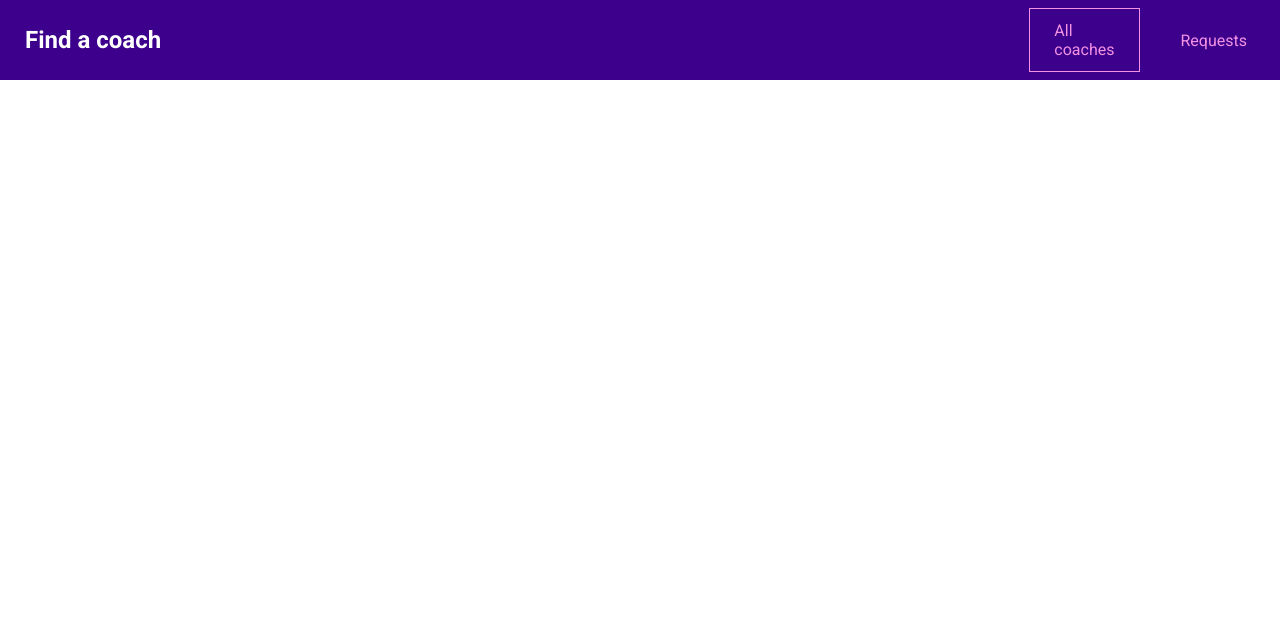
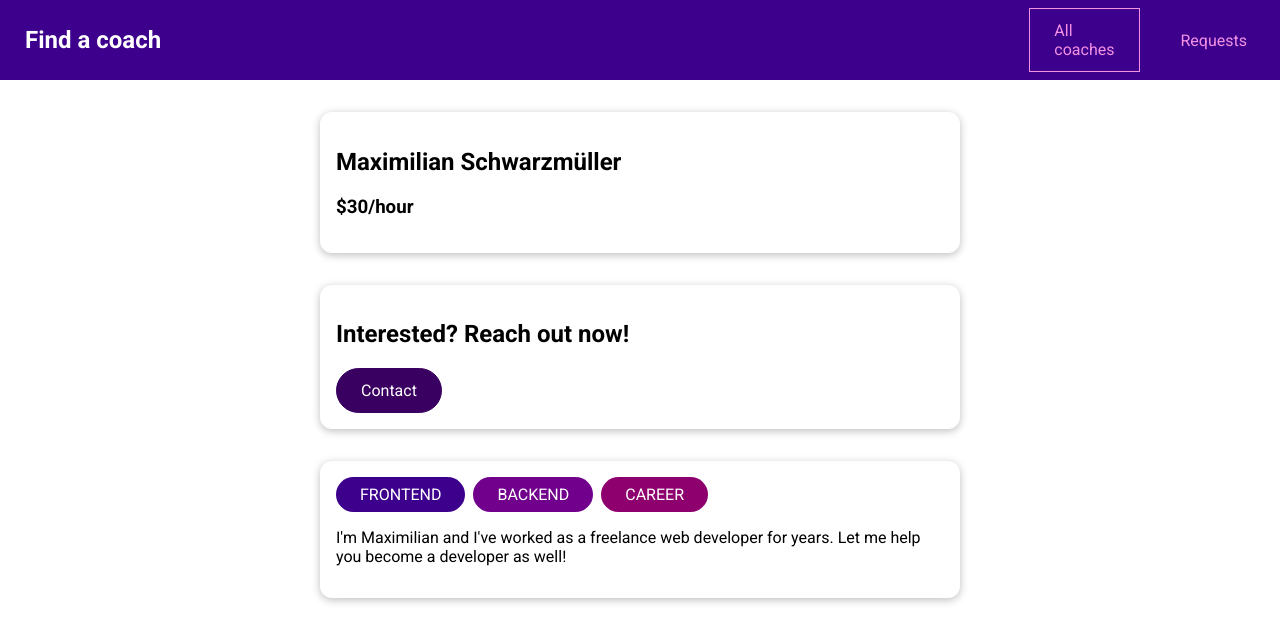
Before and after one commit to abhishek1234graphs/vueapp, a Vue app: page /coaches/c1 in a window 1280 px wide. Shown: the top 642 px of the page. Built offline with nearby package versions, Linux system fonts and the light colour scheme.

Commit message:
Built the Coaches Detail page

```diff
--- a/src/components/coaches/CoachItem.vue
+++ b/src/components/coaches/CoachItem.vue
@@ -4,7 +4,6 @@
         <h4>${{ rate }}/hour</h4>
         <div>
             <base-badge v-for="area in areas" v-bind:key="area" :type="area" :title="area">
-
             </base-badge>
         </div>
         <div class="actions">
--- a/src/pages/coaches/CoachDetail.vue
+++ b/src/pages/coaches/CoachDetail.vue
@@ -1,8 +1,59 @@
 <template>
-    <section></section>
+    <span>
+        <section>
+            <base-card>
+                <h2>{{ fullName }}</h2>
+                <h3>${{ rate }}/hour</h3>
+            </base-card>
+        </section>
+        <section>
+            <header>
+                <base-card>
+                    <h2>Interested? Reach out now!</h2>
+                    <base-button link :to="contactLink">Contact</base-button>
+                </base-card>
+            </header>
+            <router-view></router-view>
+        </section>
+        <section>
+            <base-card>
+                <base-badge v-for="area in areas" :key="area" :title="area" :type="area">
+                </base-badge>
+                <p>{{ description }}</p>
+            </base-card>
+        </section>
+    </span>
+
 </template>
 <script>
 export default {
-
+    props:['id'],
+    data(){
+        return {
+            selectedCoach: null
+        }
+    },
+    computed:{
+        fullName(){
+            return this.selectedCoach.firstName + ' ' + this.selectedCoach.lastName
+        },
+        contactLink(){
+            return this.$route.path + '/contact';
+        },
+        areas(){
+            return this.selectedCoach.areas;
+        },
+        rate(){
+            return this.selectedCoach.hourlyRate;
+        },
+        description(){
+            return this.selectedCoach.description
+        }
+    },
+    created(){
+        this.selectedCoach = this.$store.getters['coaches/coaches'].find(
+            (coach) => coach.id === this.id
+        )
+    }
 }
 </script>
--- a/src/router.js
+++ b/src/router.js
@@ -8,9 +8,13 @@
 import NotFound from './pages/NotFound.vue';
 
 const routes = [
-        { path: '/coaches/:id',component:CoachDetail,children:[
-            {path:'contact',component:ContactCoach} // /contact/c1/contact
-        ]},
+        {   path: '/coaches/:id',
+            component:CoachDetail,
+            props:true,
+            children:[
+                {path:'contact',component:ContactCoach} // /contact/c1/contact
+            ]
+        },
         { path: '/coaches',component:CoachesList},
 
         { path: '/register',component:CoachDetailRegistration},
```
